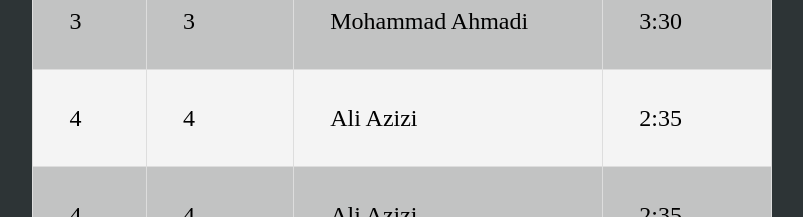
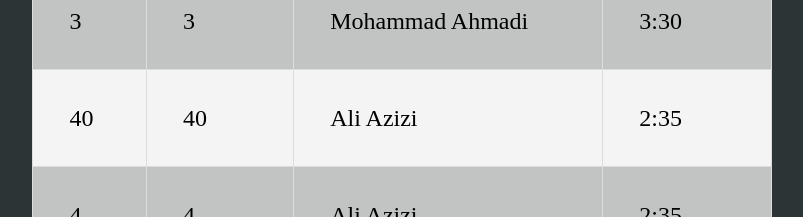
Before and after one commit to mortezashojaei/memo-pic, a React (Create React App) app in the folder frontend/: page /records-list in a window 1280 px wide. Shown: the part 441-658 px from the top of the page, without its empty margins (238-1041 px from the left). Built offline with nearby package versions, Linux system fonts and the light colour scheme.

Commit message:
fix typo

```diff
--- a/frontend/src/pages/RecordsList/index.tsx
+++ b/frontend/src/pages/RecordsList/index.tsx
@@ -32,9 +32,9 @@ export const RecordsList = () => {
             record: '3:30',
           },
           {
-            id: 4,
+            id: 40,
             name: 'Ali Azizi',
-            rank: 4,
+            rank: 40,
             record: '2:35',
           },
           {
```
